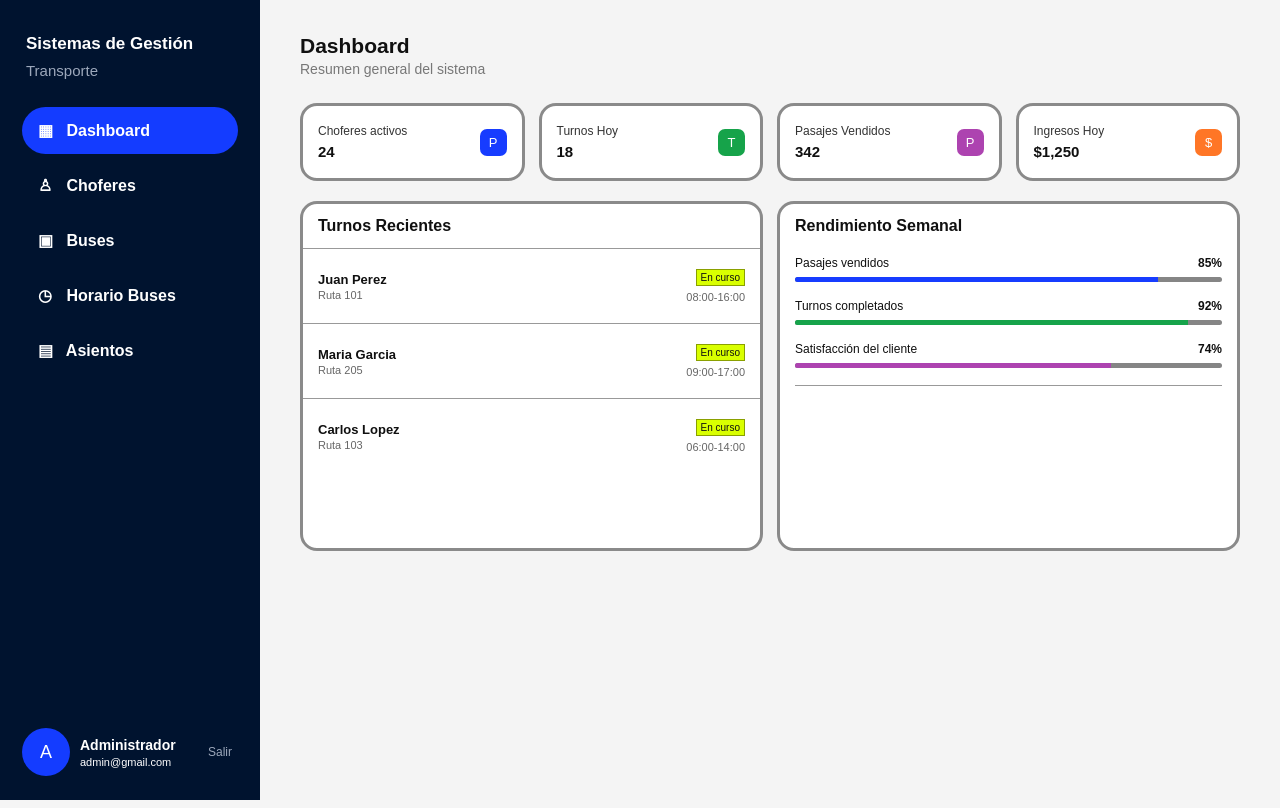
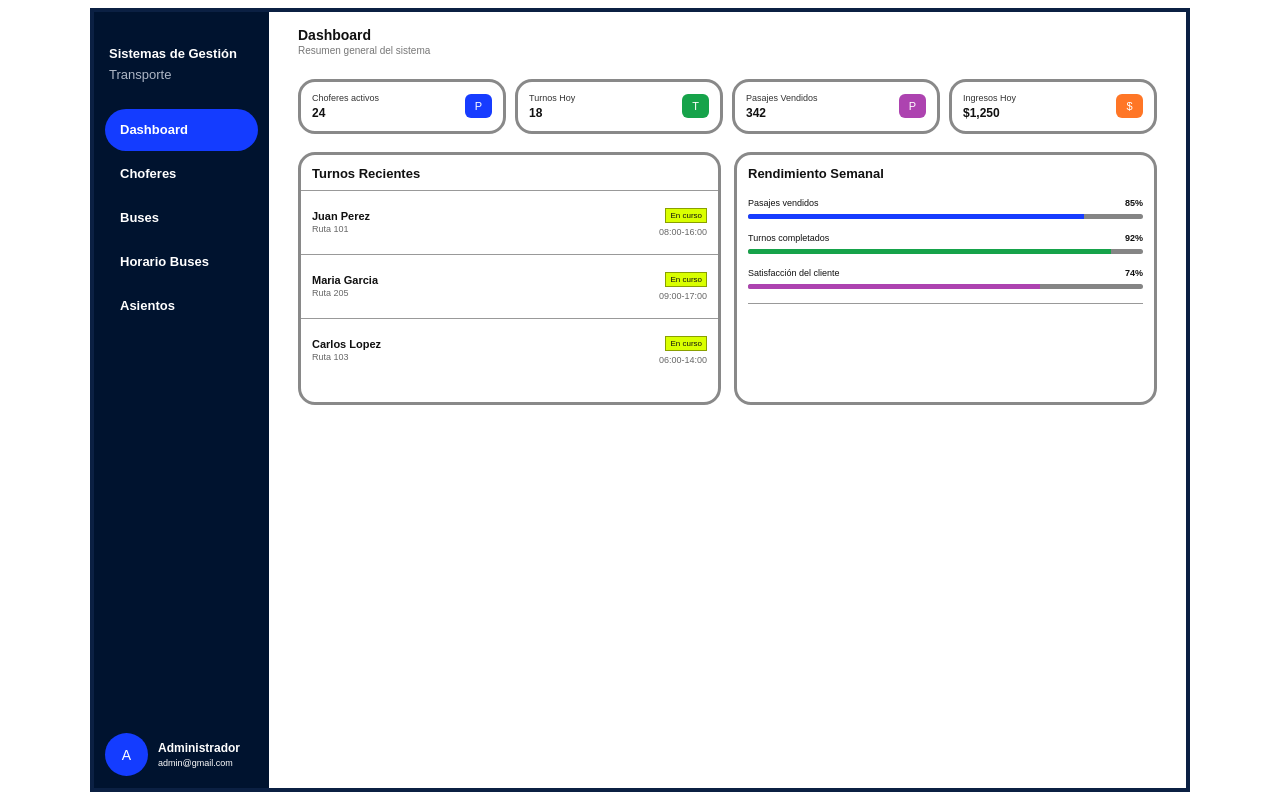
Before and after one commit to ikervegavaldes123-lang/frontend-buses, a React (Vite) app: page / in a window 1280 px wide. Built offline with nearby package versions, Linux system fonts and the light colour scheme.

Commit message:
feat: ajustar dashboard de buses al diseño de referencia

```diff
--- a/src/index.css
+++ b/src/index.css
@@ -4,14 +4,23 @@
 
 :root {
   font-family: Arial, Helvetica, sans-serif;
-  color: #101010;
-  background: #f5f5f5;
+  color: #111;
+  background: #fff;
+  font-synthesis: none;
+  text-rendering: optimizeLegibility;
+}
+
+html,
+body,
+#root {
+  margin: 0;
+  min-width: 320px;
+  min-height: 100%;
 }
 
 body {
-  margin: 0;
-  min-width: 320px;
-  background: #f5f5f5;
+  min-height: 100vh;
+  background: #fff;
 }
 
 button {
@@ -19,15 +28,20 @@ button {
 }
 
 .dashboard-layout {
-  min-height: 100vh;
+  width: min(100% - 8px, 1100px);
+  min-height: calc(100vh - 16px);
+  margin: 8px auto;
   display: flex;
-  background: #f4f4f4;
+  background: #fff;
+  border: 4px solid #0b2043;
+  overflow: hidden;
 }
 
 .dashboard-sidebar {
-  width: 260px;
-  min-height: 100vh;
-  padding: 34px 22px 24px;
+  width: 175px;
+  min-width: 175px;
+  min-height: 100%;
+  padding: 34px 11px 12px;
   display: flex;
   flex-direction: column;
   justify-content: space-between;
@@ -38,39 +52,42 @@ button {
 .sidebar-brand {
   display: flex;
   flex-direction: column;
-  gap: 8px;
-  padding: 0 4px 28px;
+  gap: 5px;
+  padding: 0 4px 27px;
 }
 
 .sidebar-brand strong {
-  font-size: 17px;
+  font-size: 13px;
+  line-height: 1.2;
 }
 
 .sidebar-brand span {
-  color: #9ca8bb;
-  font-size: 15px;
+  color: #aeb7c6;
+  font-size: 13px;
 }
 
 .sidebar-nav {
   display: flex;
   flex-direction: column;
-  gap: 8px;
+  gap: 2px;
 }
 
 .sidebar-link {
+  width: 100%;
+  min-height: 42px;
   border: 0;
   background: transparent;
   color: #fff;
   text-align: left;
-  padding: 14px 16px;
+  padding: 10px 15px;
   border-radius: 25px;
   cursor: pointer;
+  font-size: 13px;
   font-weight: 600;
 }
 
 .sidebar-link span {
-  width: 24px;
-  display: inline-block;
+  display: none;
 }
 
 .sidebar-link.active,
@@ -80,19 +97,19 @@ button {
 
 .sidebar-user {
   display: grid;
-  grid-template-columns: 48px 1fr auto;
+  grid-template-columns: 43px minmax(0, 1fr);
   gap: 10px;
   align-items: center;
 }
 
 .user-avatar {
-  width: 48px;
-  height: 48px;
+  width: 43px;
+  height: 43px;
   border-radius: 50%;
   display: grid;
   place-items: center;
   background: #143cff;
-  font-size: 18px;
+  font-size: 14px;
 }
 
 .user-info {
@@ -110,54 +127,51 @@ button {
 }
 
 .user-info strong {
-  font-size: 14px;
+  font-size: 12px;
 }
 
 .user-info span {
   color: #fff;
-  font-size: 11px;
+  font-size: 9px;
 }
 
 .logout-button {
-  border: 0;
-  background: transparent;
-  color: #9ca8bb;
-  cursor: pointer;
-  font-size: 12px;
+  display: none;
 }
 
 .dashboard-content {
   flex: 1;
-  max-width: 1180px;
-  padding: 34px 40px 48px;
-  margin: 0 auto;
+  min-width: 0;
+  padding: 15px 29px 20px;
+  background: #fff;
 }
 
 .dashboard-header h1 {
   margin: 0;
-  font-size: 21px;
+  font-size: 14px;
+  line-height: 1.2;
 }
 
 .dashboard-header p {
-  margin: 3px 0 26px;
+  margin: 1px 0 23px;
   color: #777;
-  font-size: 14px;
+  font-size: 10px;
 }
 
 .stats-grid {
   display: grid;
   grid-template-columns: repeat(4, minmax(0, 1fr));
-  gap: 14px;
-  margin-bottom: 20px;
+  gap: 9px;
+  margin-bottom: 18px;
 }
 
 .stat-card {
-  min-height: 78px;
-  padding: 12px 15px;
+  min-height: 55px;
+  padding: 8px 11px;
   display: flex;
   align-items: center;
   justify-content: space-between;
-  border: 3px solid #8a8a8a;
+  border: 3px solid #898989;
   border-radius: 17px;
   background: #fff;
 }
@@ -165,26 +179,26 @@ button {
 .stat-card div {
   display: flex;
   flex-direction: column;
-  gap: 5px;
+  gap: 3px;
 }
 
 .stat-card span:first-child {
   color: #333;
-  font-size: 12px;
+  font-size: 9px;
 }
 
 .stat-card strong {
-  font-size: 15px;
+  font-size: 12px;
 }
 
 .stat-icon {
   width: 27px;
-  height: 27px;
+  height: 24px;
   display: grid;
   place-items: center;
-  border-radius: 7px;
+  border-radius: 6px;
   color: #fff;
-  font-size: 13px;
+  font-size: 11px;
 }
 
 .stat-icon.blue { background: #173cff; }
@@ -195,12 +209,12 @@ button {
 .dashboard-grid {
   display: grid;
   grid-template-columns: 1fr 1fr;
-  gap: 14px;
+  gap: 13px;
 }
 
 .dashboard-panel {
-  min-height: 350px;
-  border: 3px solid #8a8a8a;
+  min-height: 253px;
+  border: 3px solid #898989;
   border-radius: 17px;
   background: #fff;
   overflow: hidden;
@@ -208,13 +222,13 @@ button {
 
 .dashboard-panel h2 {
   margin: 0;
-  padding: 13px 15px;
-  font-size: 16px;
+  padding: 11px 11px 9px;
+  font-size: 13px;
 }
 
 .shift-item {
-  min-height: 75px;
-  padding: 13px 15px;
+  min-height: 64px;
+  padding: 10px 11px;
   display: flex;
   align-items: center;
   justify-content: space-between;
@@ -228,20 +242,20 @@ button {
 }
 
 .shift-item strong {
-  font-size: 13px;
+  font-size: 11px;
 }
 
 .shift-item span,
 .shift-item small {
   color: #666;
-  font-size: 11px;
+  font-size: 9px;
 }
 
 .shift-status {
   display: flex;
   flex-direction: column;
   align-items: flex-end;
-  gap: 5px;
+  gap: 4px;
 }
 
 .shift-status span {
@@ -249,11 +263,11 @@ button {
   color: #111;
   background: #d9ff00;
   border: 1px solid #8aa000;
-  font-size: 10px;
+  font-size: 8px;
 }
 
 .performance-panel {
-  padding-bottom: 16px;
+  padding-bottom: 8px;
 }
 
 .performance-panel h2 {
@@ -261,15 +275,15 @@ button {
 }
 
 .metric {
-  padding: 0 15px;
-  margin: 0 0 17px;
+  padding: 0 11px;
+  margin: 0 0 14px;
 }
 
 .metric-heading {
   display: flex;
   justify-content: space-between;
-  margin-bottom: 7px;
-  font-size: 12px;
+  margin-bottom: 6px;
+  font-size: 9px;
 }
 
 .metric-track {
@@ -289,13 +303,18 @@ button {
 
 .panel-divider {
   height: 1px;
-  margin: 10px 15px 0;
+  margin: 8px 11px 0;
   background: #999;
 }
 
 @media (max-width: 900px) {
+  .dashboard-layout {
+    width: calc(100% - 12px);
+  }
+
   .dashboard-sidebar {
-    width: 220px;
+    width: 175px;
+    min-width: 175px;
   }
 
   .stats-grid,
@@ -306,13 +325,19 @@ button {
 
 @media (max-width: 650px) {
   .dashboard-layout {
+    width: 100%;
+    min-height: 100vh;
+    margin: 0;
+    border-width: 3px;
     display: block;
   }
 
   .dashboard-sidebar {
     width: 100%;
+    min-width: 0;
     min-height: auto;
     gap: 20px;
+    padding: 24px 15px 15px;
   }
 
   .dashboard-content {
```
